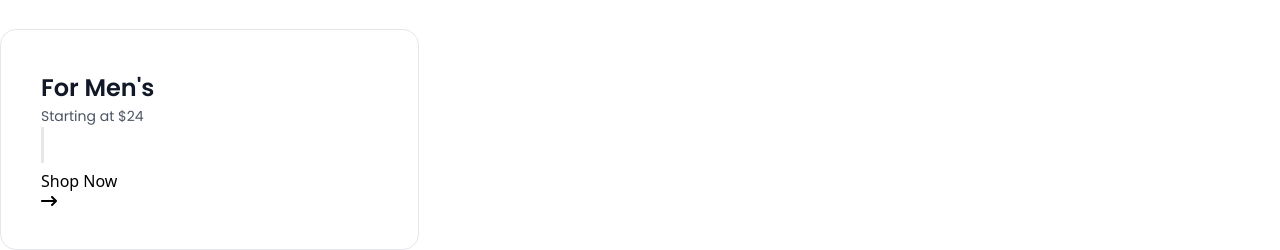
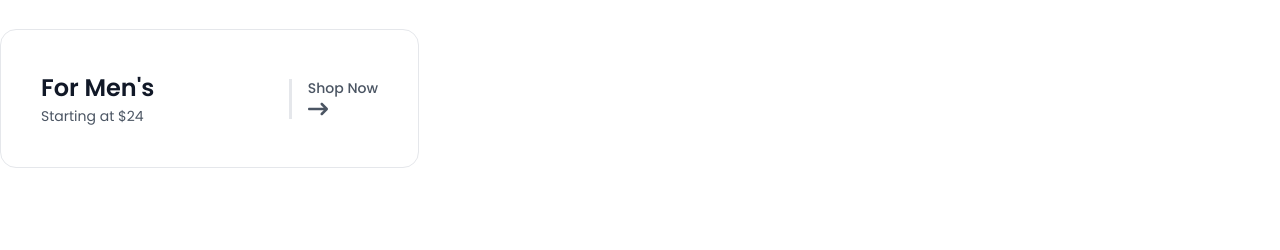
Before and after one commit to Rakib-Hassan-web/nexton-figma-, a React (Vite) app: page / in a window 1280 px wide. Shown: the part 1032-1282 px from the top of the page. After the commit the page ends 1200 px from the top, so only its background shows below. Built offline with nearby package versions, Linux system fonts and the light colour scheme.

Commit message:
explor 1st part  done

```diff
--- a/src/components/comon/SingleExplore.jsx
+++ b/src/components/comon/SingleExplore.jsx
@@ -6,25 +6,26 @@ const SingleExplore = ( {exploreBigtext,exploreSmalltxt,explorebutton}) => {
 return (
 <>
 
-
+    <div className="exploreROW flex justify-between items-center">
         <div className="exploreBigtextt text-second font-semibold font-praymary text-[24px]">
             {exploreBigtext}
-    </div>
-
         <div className="exploreSmalltxtt   text-praymary font-normal font-praymary text-[14px] ">
 
             {exploreSmalltxt}
         </div>
-     <span className='  lg:w-[3px]  lg:h-[36px] lg:bg-[#E5E7EB] lg:inline-block'></span>
-    <div className="explorebuttonn">
+        </div>
+
+        <div className="explorebuttonn flex justify-between items-center gap-4">
+        <span className='  lg:w-[3px]  lg:h-[40px] lg:bg-[#E5E7EB] lg:inline-block'></span>
 
 
-        <Link className=''>Shop Now <FaArrowRightLong />
+            <Link className='font-praymary font-medium text-[14px] text-praymary'>Shop Now
+            <FaArrowRightLong className='text-xl' />
             </Link>
             {explorebutton}
         </div>
 
-
+    </div>
 
 
 
```
Lines whose indentation alone changed are shown as unchanged.
